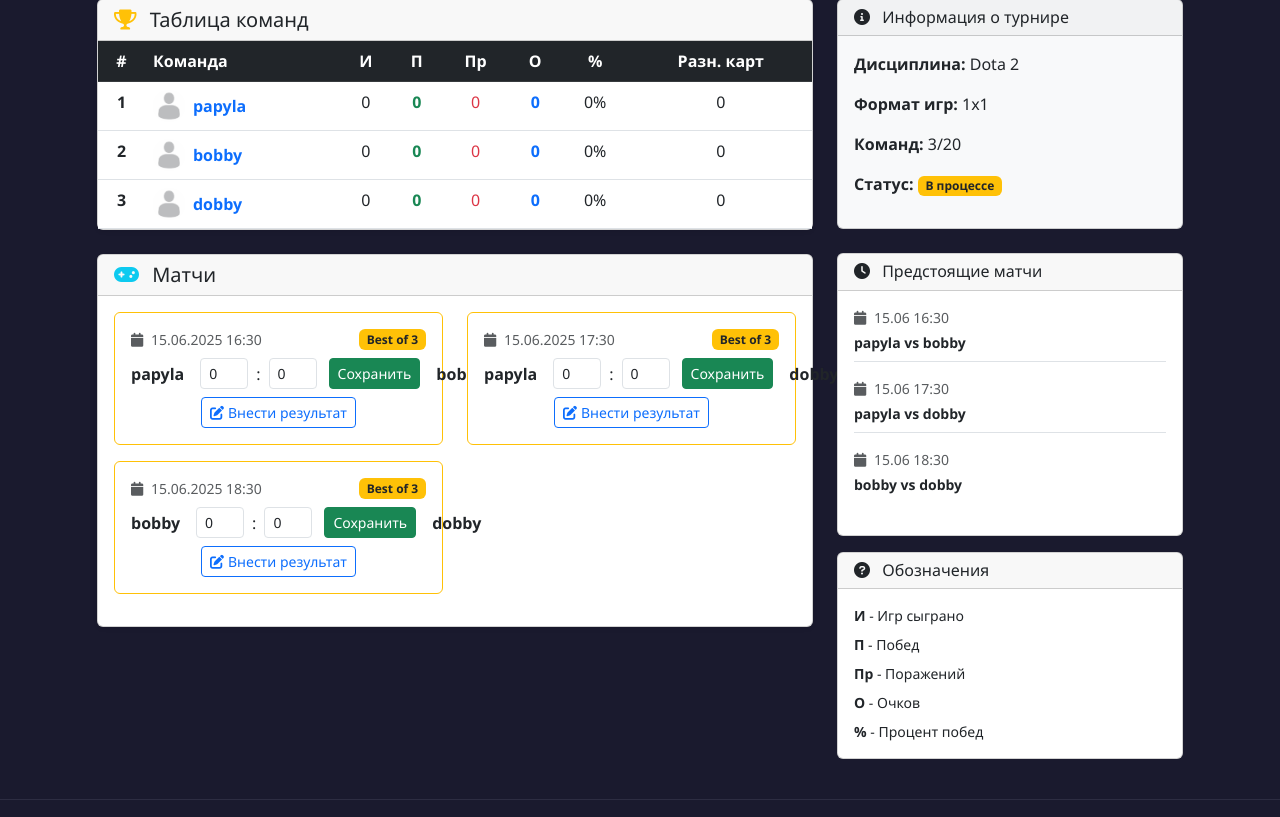
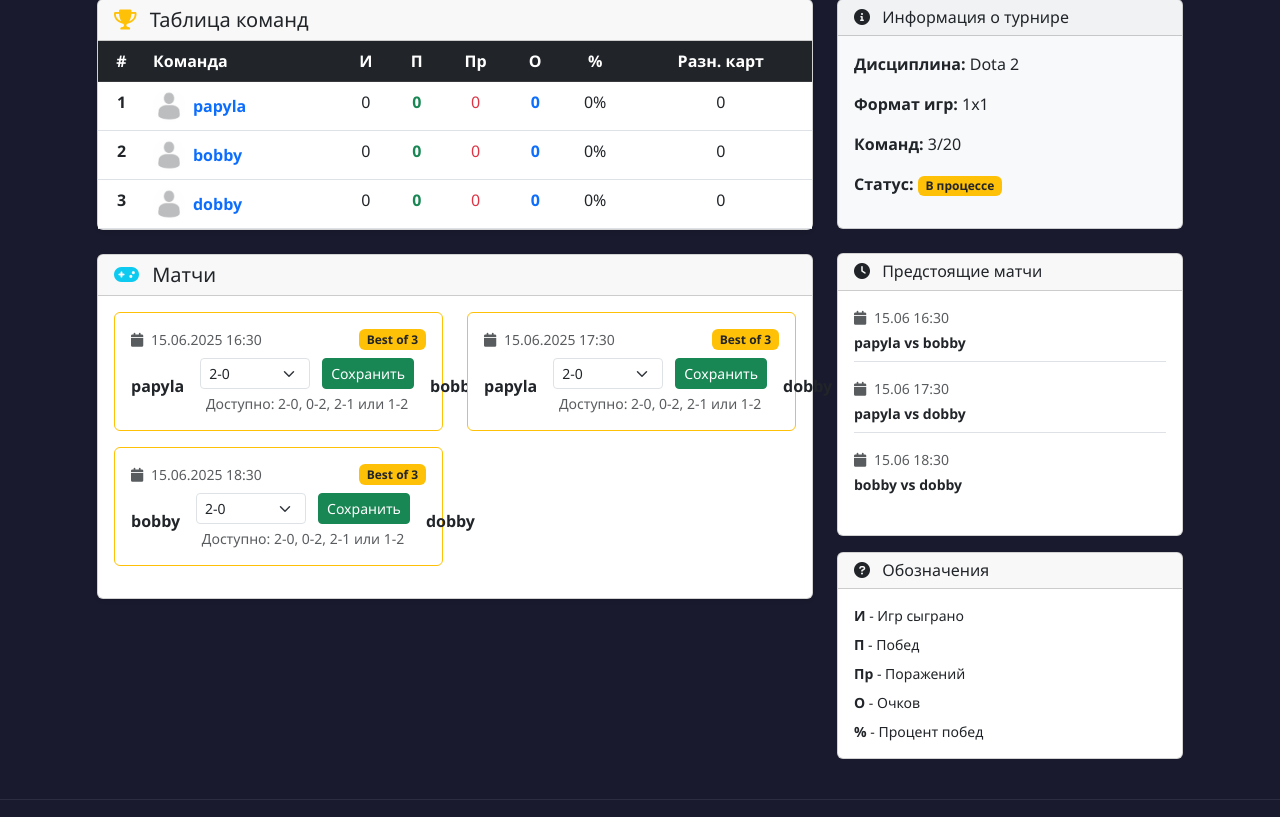
Before and after one commit to Pauqqqsdy/EsportsSystem, a Django app: page /tournaments/1/round_robin/ in a window 1280 px wide. Shown: the part 177-994 px from the top of the page. Run offline with Django 3.2, Linux system fonts and the light colour scheme; a user stored in the database is signed in; data comes from the database, SQL or seed files in the repository; both versions use the stored data as it was after the commit; tables that the repository leaves empty hold one stand-in row (values such as "Sample post").

Commit message:
Round Robin format was changed

```diff
--- a/app/templates/app/tournaments/generate_bracket.html
+++ b/app/templates/app/tournaments/generate_bracket.html
@@ -35,7 +35,8 @@
                     <form method="post">
                         {% csrf_token %}
 
-                        <!-- Способ формирования сетки -->
+                        <!-- Способ формирования сетки (только для Single и Double Elimination) -->
+                        {% if tournament.bracket_type != 'round_robin' %}
                         <div class="mb-4">
                             <label class="form-label fw-bold">
                                 <i class="fas fa-random me-1 text-primary"></i>
@@ -45,6 +46,7 @@
                                 {{ form.generation_type }}
                             </div>
                         </div>
+                        {% endif %}
 
                         <!-- Матч за третье место (для Single Elimination) -->
                         {% if form.third_place_match %}
--- a/app/templates/app/tournaments/round_robin_table.html
+++ b/app/templates/app/tournaments/round_robin_table.html
@@ -129,11 +129,39 @@
                                             {% elif is_creator %}
                                             <form method="post" action="{% url 'round_robin_match_result' tournament.id match.id %}" class="d-inline-flex align-items-center gap-1">
                                                 {% csrf_token %}
-                                                <input type="number" name="team1_score" value="{{ match.team1_score }}" min="0" max="99" class="form-control form-control-sm" style="width: 48px;">
-                                                <span class="mx-1">:</span>
-                                                <input type="number" name="team2_score" value="{{ match.team2_score }}" min="0" max="99" class="form-control form-control-sm" style="width: 48px;">
+                                                {% if match.format == 'BO1' %}
+                                                <select name="bo1_score" class="form-select form-select-sm" style="width: 110px;">
+                                                    <option value="1-0" {% if match.team1_score == 1 and match.team2_score == 0 %}selected{% endif %}>1-0</option>
+                                                    <option value="0-1" {% if match.team1_score == 0 and match.team2_score == 1 %}selected{% endif %}>0-1</option>
+                                                </select>
+                                                {% elif match.format == 'BO3' %}
+                                                <select name="bo3_score" class="form-select form-select-sm" style="width: 110px;">
+                                                    <option value="2-0" {% if match.team1_score == 2 and match.team2_score == 0 %}selected{% endif %}>2-0</option>
+                                                    <option value="0-2" {% if match.team1_score == 0 and match.team2_score == 2 %}selected{% endif %}>0-2</option>
+                                                    <option value="2-1" {% if match.team1_score == 2 and match.team2_score == 1 %}selected{% endif %}>2-1</option>
+                                                    <option value="1-2" {% if match.team1_score == 1 and match.team2_score == 2 %}selected{% endif %}>1-2</option>
+                                                </select>
+                                                {% elif match.format == 'BO5' %}
+                                                <select name="bo5_score" class="form-select form-select-sm" style="width: 110px;">
+                                                    <option value="3-0" {% if match.team1_score == 3 and match.team2_score == 0 %}selected{% endif %}>3-0</option>
+                                                    <option value="0-3" {% if match.team1_score == 0 and match.team2_score == 3 %}selected{% endif %}>0-3</option>
+                                                    <option value="3-1" {% if match.team1_score == 3 and match.team2_score == 1 %}selected{% endif %}>3-1</option>
+                                                    <option value="1-3" {% if match.team1_score == 1 and match.team2_score == 3 %}selected{% endif %}>1-3</option>
+                                                    <option value="3-2" {% if match.team1_score == 3 and match.team2_score == 2 %}selected{% endif %}>3-2</option>
+                                                    <option value="2-3" {% if match.team1_score == 2 and match.team2_score == 3 %}selected{% endif %}>2-3</option>
+                                                </select>
+                                                {% endif %}
                                                 <button type="submit" class="btn btn-success btn-sm ms-2">Сохранить</button>
                                             </form>
+                                            <div class="form-text mt-1 text-center">
+                                                {% if match.format == 'BO1' %}
+                                                Доступно: 1-0 или 0-1
+                                                {% elif match.format == 'BO3' %}
+                                                Доступно: 2-0, 0-2, 2-1 или 1-2
+                                                {% elif match.format == 'BO5' %}
+                                                Доступно: 3-0, 0-3, 3-1, 1-3, 3-2 или 2-3
+                                                {% endif %}
+                                            </div>
                                             {% else %}
                                             <span class="text-muted">vs</span>
                                             {% endif %}
@@ -142,15 +170,6 @@
                                             <div class="fw-bold">{{ match.team2.name }}</div>
                                         </div>
                                     </div>
-
-                                    {% if is_creator and not match.is_completed %}
-                                    <div class="mt-2 text-center">
-                                        <a href="{% url 'round_robin_match_result' tournament.id match.id %}"
-                                           class="btn btn-sm btn-outline-primary">
-                                            <i class="fas fa-edit me-1"></i>Внести результат
-                                        </a>
-                                    </div>
-                                    {% endif %}
                                 </div>
                             </div>
                         </div>
@@ -234,6 +253,25 @@
                     <p class="mb-0"><strong>%</strong> - Процент побед</p>
                 </div>
             </div>
+
+            {% if tournament.status == 'scheduled' and tournament.organizer == request.user %}
+            <div class="mb-4">
+                {% if not tournament.round_robin_matches.exists %}
+                <form method="post" action="{% url 'generate_round_robin' tournament.id %}" class="mb-3">
+                    {% csrf_token %}
+                    <div class="mb-3">
+                        <label for="match_format" class="form-label">Формат игр</label>
+                        <select name="match_format" id="match_format" class="form-select" required>
+                            <option value="BO1">BO1</option>
+                            <option value="BO3">BO3</option>
+                            <option value="BO5">BO5</option>
+                        </select>
+                    </div>
+                    <button type="submit" class="btn btn-primary">Сформировать турнирную сетку</button>
+                </form>
+                {% endif %}
+            </div>
+            {% endif %}
         </div>
     </div>
     {% else %}
--- a/app/views.py
+++ b/app/views.py
@@ -1004,31 +1004,53 @@ def advanced_match_result(request, tournament_id, match_id):
     })
 
 @login_required
-def round_robin_match_result(request, tournament_id, match_id):
-    """Обновление результатов матча Round Robin"""
-    tournament = get_object_or_404(Tournament, id=tournament_id)
-    match = get_object_or_404(RoundRobinMatch, id=match_id, table__tournament=tournament)
-
-    if not tournament.is_creator(request.user):
-        messages.error(request, 'Только создатель турнира может обновлять результаты')
-        return redirect('round_robin_table', tournament_id=tournament.id)
+def round_robin_match_result(request, match_id):
+    match = get_object_or_404(RoundRobinMatch, id=match_id)
+    tournament = match.round_robin_tournament  # Используем правильное поле для связи с турниром
 
     if request.method == 'POST':
+        # Для BO1 обрабатываем select bo1_score
+        if match.format == 'BO1' and 'bo1_score' in request.POST:
+            bo1_score = request.POST.get('bo1_score')
+            if bo1_score == '1-0':
+                request.POST = request.POST.copy()
+                request.POST['team1_score'] = 1
+                request.POST['team2_score'] = 0
+            elif bo1_score == '0-1':
+                request.POST = request.POST.copy()
+                request.POST['team1_score'] = 0
+                request.POST['team2_score'] = 1
+        # Для BO3 обрабатываем select bo3_score
+        elif match.format == 'BO3' and 'bo3_score' in request.POST:
+            bo3_score = request.POST.get('bo3_score')
+            request.POST = request.POST.copy()
+            team1_score, team2_score = map(int, bo3_score.split('-'))
+            request.POST['team1_score'] = team1_score
+            request.POST['team2_score'] = team2_score
+        # Для BO5 обрабатываем select bo5_score
+        elif match.format == 'BO5' and 'bo5_score' in request.POST:
+            bo5_score = request.POST.get('bo5_score')
+            request.POST = request.POST.copy()
+            team1_score, team2_score = map(int, bo5_score.split('-'))
+            request.POST['team1_score'] = team1_score
+            request.POST['team2_score'] = team2_score
+
         form = RoundRobinMatchResultForm(request.POST, instance=match)
         if form.is_valid():
-            match = form.save(commit=False)
-            match.is_completed = True
-            match.save()
-
-            messages.success(request, 'Результат матча обновлен')
-            return redirect('round_robin_table', tournament_id=tournament.id)
+            form.save()
+            # Обновляем статус турнира на "в процессе" после первого сыгранного матча
+            if tournament.status == 'scheduled':
+                tournament.status = 'in_progress'
+                tournament.save()
+            messages.success(request, 'Результат матча успешно сохранен')
+            return redirect('tournament_detail', tournament_id=tournament.id)
     else:
         form = RoundRobinMatchResultForm(instance=match)
 
     return render(request, 'app/tournaments/round_robin_match_result.html', {
         'form': form,
-        'tournament': tournament,
-        'match': match
+        'match': match,
+        'tournament': tournament
     })
 
 @login_required
@@ -1165,3 +1187,37 @@ def edit_match_schedule(request, tournament_id, match_id):
         'match': match,
         'match_type': match_type
     })
+
+@login_required
+def generate_round_robin(request, tournament_id):
+    tournament = get_object_or_404(Tournament, id=tournament_id)
+
+    if not tournament.is_creator(request.user):
+        messages.error(request, 'Только создатель турнира может формировать сетку')
+        return redirect('tournament_detail', tournament_id=tournament.id)
+
+    if request.method == 'POST':
+        match_format = request.POST.get('match_format', 'BO1')
+
+        # Получаем все команды турнира
+        teams = list(tournament.teams.all())
+
+        if len(teams) < 2:
+            messages.error(request, 'Для формирования сетки необходимо минимум 2 команды')
+            return redirect('tournament_detail', tournament_id=tournament.id)
+
+        # Создаем все возможные пары команд
+        for i in range(len(teams)):
+            for j in range(i + 1, len(teams)):
+                match = RoundRobinMatch.objects.create(
+                    round_robin_tournament=tournament,
+                    team1=teams[i],
+                    team2=teams[j],
+                    format=match_format,
+                    is_completed=False
+                )
+
+        messages.success(request, 'Турнирная сетка успешно сформирована')
+        return redirect('round_robin_table', tournament_id=tournament.id)
+
+    return redirect('tournament_detail', tournament_id=tournament.id)
```
Also changed, not shown: app/templates/app/tournaments/create_tournament.html (+11 -11 lines), app/templates/app/tournaments/tournament_detail.html (+16 -4 lines), db.sqlite3.
